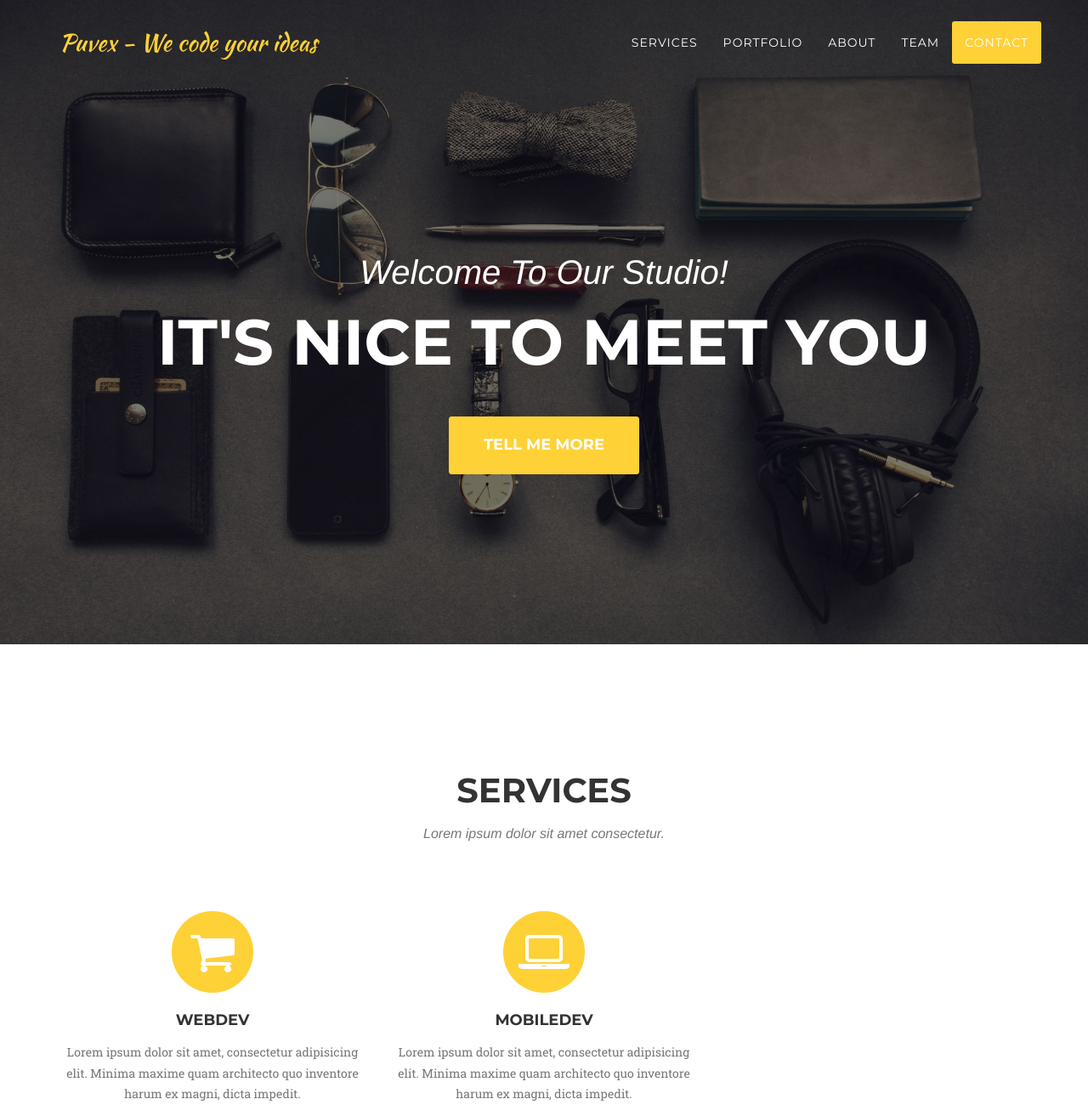
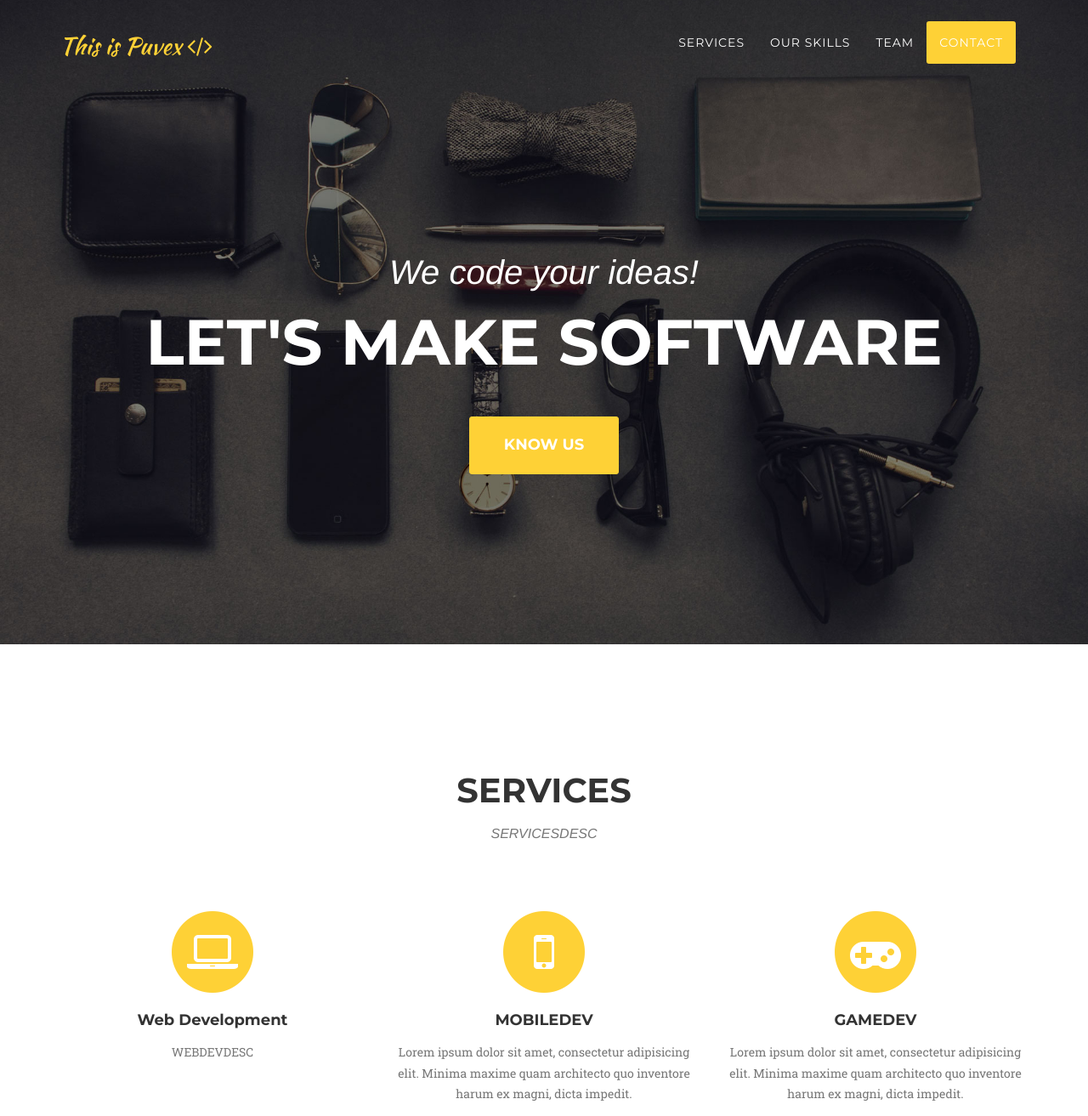
Before and after one commit to DannyLeiton/PuvexSite, a website: page index.html in a window 1280 px wide. Shown: the top 1313 px of the page at 85% size. Drawn offline with nearby package versions, Linux system fonts and the light colour scheme; a web font is replaced by a local one.

Commit message:
Incomplete DLR

```diff
--- a/index.html
+++ b/index.html
@@ -7,7 +7,7 @@
     <meta name="description" content="">
     <meta name="author" content="">
 
-    <title>Puvex - We code your ideas</title>
+    <title>Puvex</title>
 
     <!-- Bootstrap Core CSS -->
     <link href="vendor/bootstrap/css/bootstrap.min.css" rel="stylesheet">
@@ -41,7 +41,7 @@
                 <button type="button" class="navbar-toggle" data-toggle="collapse" data-target="#bs-example-navbar-collapse-1">
                     <span class="sr-only">Toggle navigation</span> Menu <i class="fa fa-bars"></i>
                 </button>
-                <a class="navbar-brand page-scroll" href="#page-top">{{'TITLE'|translate}}</a>
+                <a class="navbar-brand page-scroll" href="#page-top">This is Puvex <i class="fa fa-code"></i></a>
             </div>
 
             <!-- Collect the nav links, forms, and other content for toggling -->
@@ -52,12 +52,12 @@
                     </li>
                     <li>
                         <a class="page-scroll" href="#services">{{'SERVICES'|translate}}</a>
-                    </li>
+                    </li><!--
                     <li>
                         <a class="page-scroll" href="#portfolio">{{'PORTFOLIO'|translate}}</a>
-                    </li>
+                    </li>-->
                     <li>
-                        <a class="page-scroll" href="#about">{{'ABOUT'|translate}}</a>
+                        <a class="page-scroll" href="#about">{{'SKILLS'|translate}}</a>
                     </li>
                     <li>
                         <a class="page-scroll" href="#team">{{'TEAM'|translate}}</a>
@@ -65,13 +65,15 @@
                     <li>
                         <a class="page-scroll" href="#contact">{{'CONTACT'|translate}}</a>
                     </li>
+                    <li>
+                        <a>{{Language}}</a>
+                    </li>
                 </ul>
             </div>
             <!-- /.navbar-collapse -->
         </div>
         <!-- /.container-fluid -->
     </nav>
-
     <!-- Header -->
     <header>
         <div class="container">
@@ -82,38 +84,44 @@
             </div>
         </div>
     </header>
-
     <!-- Services Section -->
     <section id="services">
         <div class="container">
             <div class="row">
                 <div class="col-lg-12 text-center">
                     <h2 class="section-heading">{{'SERVICES'|translate}}</h2>
-                    <h3 class="section-subheading text-muted">Lorem ipsum dolor sit amet consectetur.</h3>
+                    <h3 class="section-subheading text-muted">{{'SERVICESDESC'|translate}}</h3>
                 </div>
             </div>
             <div class="row text-center">
                 <div class="col-md-4">
                     <span class="fa-stack fa-4x">
                         <i class="fa fa-circle fa-stack-2x text-primary"></i>
-                        <i class="fa fa-shopping-cart fa-stack-1x fa-inverse"></i>
+                        <i class="fa fa-laptop fa-stack-1x fa-inverse"></i>
                     </span>
                     <h4 class="service-heading">{{'WEBDEV'|translate}}</h4>
+                    <p class="text-muted">{{'WEBDEVDESC'|translate}}</p>
+                </div>
+                <div class="col-md-4">
+                    <span class="fa-stack fa-4x">
+                        <i class="fa fa-circle fa-stack-2x text-primary"></i>
+                        <i class="fa fa-mobile fa-stack-1x fa-inverse"></i>
+                    </span>
+                    <h4 class="service-heading">{{'MOBILEDEV'|translate}}</h4>
                     <p class="text-muted">Lorem ipsum dolor sit amet, consectetur adipisicing elit. Minima maxime quam architecto quo inventore harum ex magni, dicta impedit.</p>
                 </div>
                 <div class="col-md-4">
                     <span class="fa-stack fa-4x">
                         <i class="fa fa-circle fa-stack-2x text-primary"></i>
-                        <i class="fa fa-laptop fa-stack-1x fa-inverse"></i>
+                        <i class="fa fa-gamepad fa-stack-1x fa-inverse"></i>
                     </span>
-                    <h4 class="service-heading">{{'MOBILEDEV'|translate}}</h4>
+                    <h4 class="service-heading">{{'GAMEDEV'|translate}}</h4>
                     <p class="text-muted">Lorem ipsum dolor sit amet, consectetur adipisicing elit. Minima maxime quam architecto quo inventore harum ex magni, dicta impedit.</p>
                 </div>
             </div>
         </div>
     </section>
-
-    <!-- Portfolio Grid Section -->
+    <!-- Portfolio Grid Section
     <section id="portfolio" class="bg-light-gray">
         <div class="container">
             <div class="row">
@@ -210,18 +218,16 @@
             </div>
         </div>
     </section>
-
     <!-- About Section -->
     <section id="about">
         <div class="container">
             <div class="row">
                 <div class="col-lg-12 text-center">
-                    <h2 class="section-heading">{{'ABOUT'|translate}}</h2>
-                    <h3 class="section-subheading text-muted">Lorem ipsum dolor sit amet consectetur.</h3>
+                    <h2 class="section-heading">{{'SKILLS'|translate}}</h2>
+                    <h3 class="section-subheading text-muted">Have you heard about MEAN Stack?</h3>
                 </div>
             </div>
             <div class="row">
-                <div class="col-lg-12">
                 <ul class="timeline">
                     <li>
                         <div class="timeline-image">
@@ -229,7 +235,7 @@
                         </div>
                         <div class="timeline-panel">
                             <div class="timeline-heading">
-                                    <h4>2009-2011</h4>
+                                <h4>MongoDB</h4>
                                 <h4 class="subheading">Our Humble Beginnings</h4>
                             </div>
                             <div class="timeline-body">
@@ -287,7 +293,6 @@
                         </div>
                     </li>
                 </ul>
-                </div>
             </div>
         </div>
     </section>
@@ -356,7 +361,7 @@
         </div>
     </section>
 
-    <!-- Clients Aside -->
+    <!-- Clients Aside
     <aside class="clients">
         <div class="container">
             <div class="row">
@@ -382,7 +387,7 @@
                 </div>
             </div>
         </div>
-    </aside>
+    </aside>-->
 
     <!-- Contact Section -->
     <section id="contact">
@@ -433,7 +438,7 @@
         <div class="container">
             <div class="row">
                 <div class="col-md-4">
-                    <span class="copyright">Copyright &copy; Your Website 2016</span>
+                    <span class="copyright">&#60;Puvex&#62; Copyright &copy; 2016 &#60;&#47;Puvex&#62;</span>
                 </div>
                 <div class="col-md-4">
                 <ul class="list-inline social-buttons">
@@ -457,10 +462,10 @@
         </div>
     </footer>
 
-    <!-- Portfolio Modals -->
+    <!-- Portfolio Modals
     <!-- Use the modals below to showcase details about your portfolio projects! -->
 
-    <!-- Portfolio Modal 1 -->
+    <!-- Portfolio Modal 1
     <div class="portfolio-modal modal fade" id="portfolioModal1" tabindex="-1" role="dialog" aria-hidden="true">
         <div class="modal-content">
             <div class="close-modal" data-dismiss="modal">
@@ -473,7 +478,7 @@
                 <div class="row">
                     <div class="col-lg-8 col-lg-offset-2">
                         <div class="modal-body">
-                            <!-- Project Details Go Here -->
+                            <!-- Project Details Go Here
                             <h2>Project Name</h2>
                             <p class="item-intro text-muted">Lorem ipsum dolor sit amet consectetur.</p>
                             <img class="img-responsive img-centered" src="img/portfolio/roundicons-free.png" alt="">
@@ -493,7 +498,7 @@
         </div>
     </div>
 
-    <!-- Portfolio Modal 2 -->
+    <!-- Portfolio Modal 2
     <div class="portfolio-modal modal fade" id="portfolioModal2" tabindex="-1" role="dialog" aria-hidden="true">
         <div class="modal-content">
             <div class="close-modal" data-dismiss="modal">
@@ -519,7 +524,7 @@
         </div>
     </div>
 
-    <!-- Portfolio Modal 3 -->
+    <!-- Portfolio Modal 3 --
     <div class="portfolio-modal modal fade" id="portfolioModal3" tabindex="-1" role="dialog" aria-hidden="true">
         <div class="modal-content">
             <div class="close-modal" data-dismiss="modal">
@@ -532,7 +537,7 @@
                 <div class="row">
                     <div class="col-lg-8 col-lg-offset-2">
                         <div class="modal-body">
-                            <!-- Project Details Go Here -->
+                            <!-- Project Details Go Here --
                             <h2>Project Name</h2>
                             <p class="item-intro text-muted">Lorem ipsum dolor sit amet consectetur.</p>
                             <img class="img-responsive img-centered" src="img/portfolio/treehouse-preview.png" alt="">
@@ -546,7 +551,7 @@
         </div>
     </div>
 
-    <!-- Portfolio Modal 4 -->
+    <!-- Portfolio Modal 4 --
     <div class="portfolio-modal modal fade" id="portfolioModal4" tabindex="-1" role="dialog" aria-hidden="true">
         <div class="modal-content">
             <div class="close-modal" data-dismiss="modal">
@@ -559,7 +564,7 @@
                 <div class="row">
                     <div class="col-lg-8 col-lg-offset-2">
                         <div class="modal-body">
-                            <!-- Project Details Go Here -->
+                            <!-- Project Details Go Here --
                             <h2>Project Name</h2>
                             <p class="item-intro text-muted">Lorem ipsum dolor sit amet consectetur.</p>
                             <img class="img-responsive img-centered" src="img/portfolio/golden-preview.png" alt="">
@@ -573,7 +578,7 @@
         </div>
     </div>
 
-    <!-- Portfolio Modal 5 -->
+    <!-- Portfolio Modal 5 --
     <div class="portfolio-modal modal fade" id="portfolioModal5" tabindex="-1" role="dialog" aria-hidden="true">
         <div class="modal-content">
             <div class="close-modal" data-dismiss="modal">
@@ -586,7 +591,7 @@
                 <div class="row">
                     <div class="col-lg-8 col-lg-offset-2">
                         <div class="modal-body">
-                            <!-- Project Details Go Here -->
+                            <!-- Project Details Go Here --
                             <h2>Project Name</h2>
                             <p class="item-intro text-muted">Lorem ipsum dolor sit amet consectetur.</p>
                             <img class="img-responsive img-centered" src="img/portfolio/escape-preview.png" alt="">
@@ -600,7 +605,7 @@
         </div>
     </div>
 
-    <!-- Portfolio Modal 6 -->
+    <!-- Portfolio Modal 6 --
     <div class="portfolio-modal modal fade" id="portfolioModal6" tabindex="-1" role="dialog" aria-hidden="true">
         <div class="modal-content">
             <div class="close-modal" data-dismiss="modal">
@@ -613,7 +618,7 @@
                 <div class="row">
                     <div class="col-lg-8 col-lg-offset-2">
                         <div class="modal-body">
-                            <!-- Project Details Go Here -->
+                            <!-- Project Details Go Here --
                             <h2>Project Name</h2>
                             <p class="item-intro text-muted">Lorem ipsum dolor sit amet consectetur.</p>
                             <img class="img-responsive img-centered" src="img/portfolio/dreams-preview.png" alt="">
@@ -625,7 +630,7 @@
                 </div>
             </div>
         </div>
-    </div>
+    </div> -->
 
     <!-- jQuery -->
     <script src="vendor/jquery/jquery.min.js"></script>
--- a/js/app.js
+++ b/js/app.js
@@ -2,29 +2,31 @@ var app = angular.module('puvex',['pascalprecht.translate']);
 
 app.config(function ($translateProvider) {
   $translateProvider.translations('en', {
-    TITLE: 'Puvex - We code your ideas',
-    GREETINGS: 'Welcome To Our Studio!',
+    TITLE: 'Puvex',
+    GREETINGS: 'We code your ideas!',
     SERVICES: 'Services',
     PORTFOLIO: 'Portfolio',
-    ABOUT: 'About',
+    SKILLS: 'Our Skills',
     TEAM: 'Team',
     CONTACT: 'Contact',
-    WELCOME2: "It's Nice To Meet You",
-    TELLMEMORE: 'Tell Me More',
+    WELCOME2: "Let's Make Software",
+    TELLMEMORE: 'Know us',
+    WEBDEV: 'Web Development',
     INTROTEXT: 'Contact',
     BUTTON_LANG_EN: 'english',
     BUTTON_LANG_DE: 'spanish'
   });
   $translateProvider.translations('es', {
-    TITLE: 'Puvex - Codificamos sus ideas',
-    GREETINGS: '¡Bienvenido a Nuestro Estudio!',
+    TITLE: 'Puvex',
+    GREETINGS: '¡Codificamos sus ideas!',
     SERVICES: 'Servicios',
     PORTFOLIO: 'Portafolio',
+    SKILLS: 'Expertise',
     ABOUT: 'Acerca de',
     TEAM: 'Equipo',
     CONTACT: 'Contacto',
     WELCOME2: 'Es Un Placer Conocerle',
-    TELLMEMORE: 'Cu&eacute;ntenme m&aacute;s',
+    TELLMEMORE: 'Con&oacute;zcanos',
     INTROTEXT: 'Contacto',
     BUTTON_LANG_EN: 'ingl&eacute;s',
     BUTTON_LANG_DE: 'espa&ntilde;ol'
@@ -36,4 +38,5 @@ app.controller('MainCtrl', function ($scope, $translate) {
   $scope.changeLanguage = function (key) {
     $translate.use(key);
   };
+  $scope.Language = "Español";
 });
```
Lines whose indentation alone changed are shown as unchanged.
